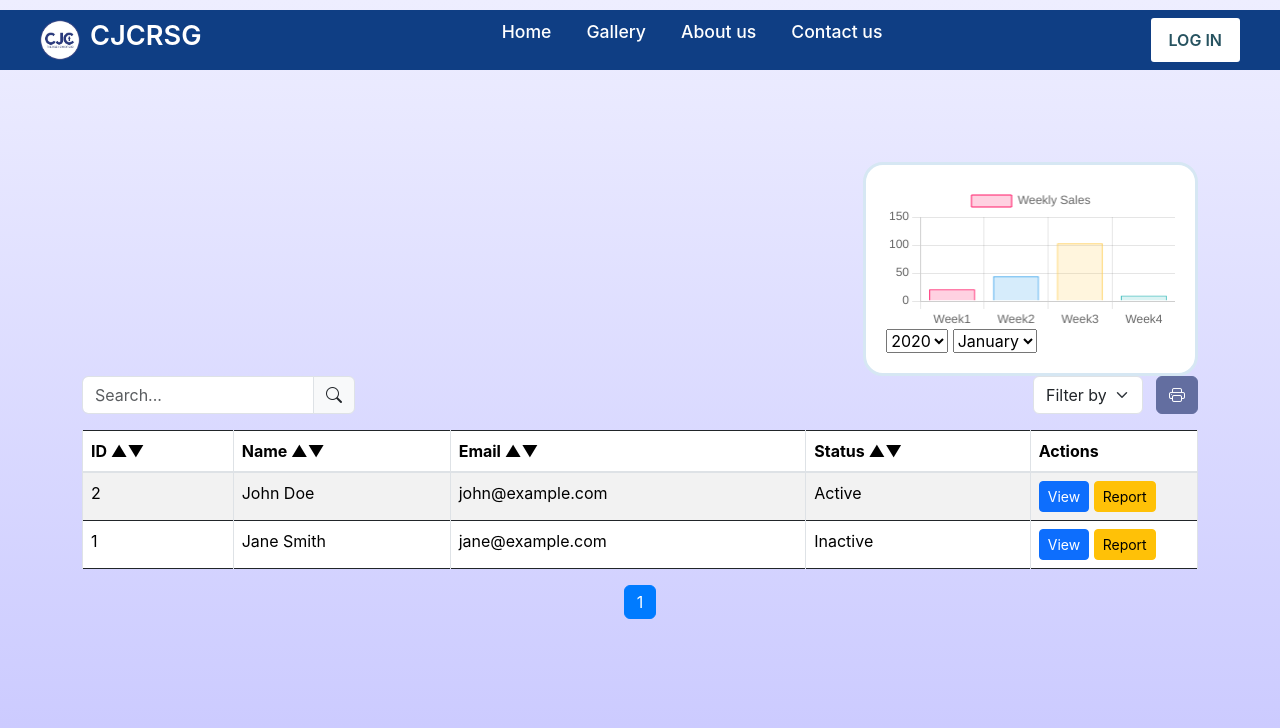
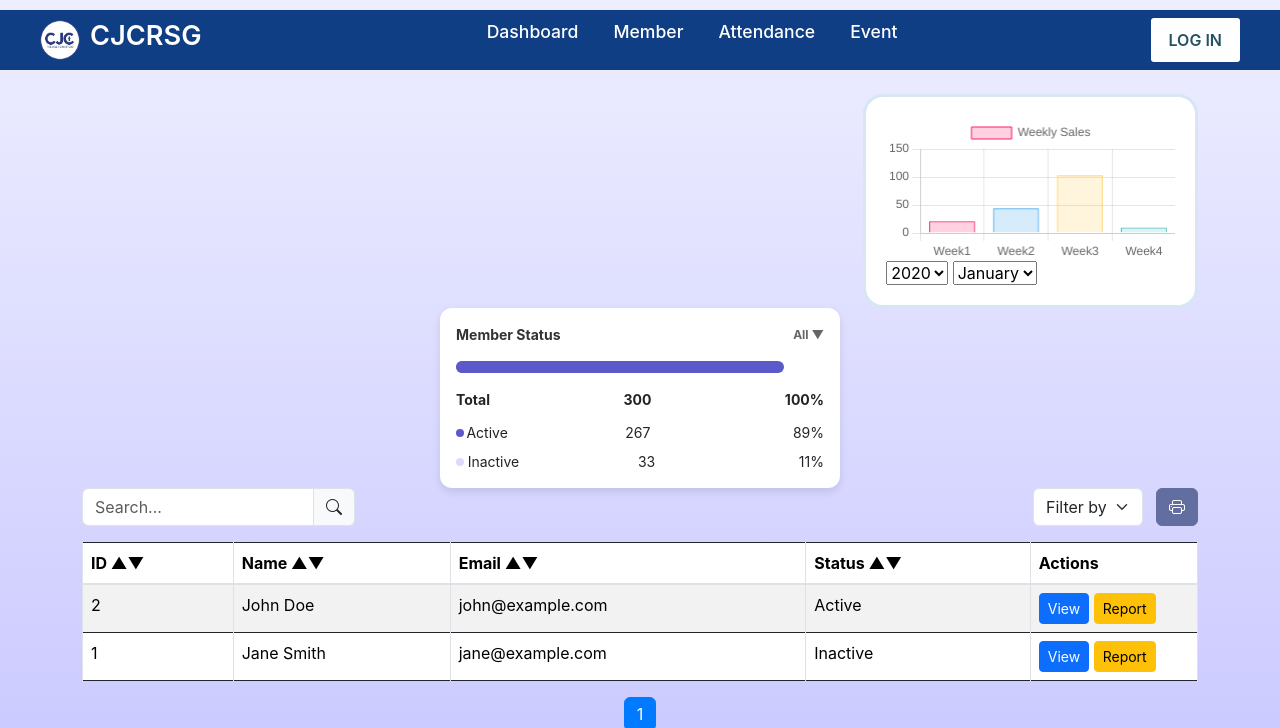
Before and after one commit to michaellllg/newproj, a PHP site: page /dashboard.html in a window 1280 px wide. Shown: the top 728 px of the page. Run offline with PHP 8.4, Linux system fonts and the light colour scheme; some libraries are stand-ins or nearby versions; some web fonts are replaced.

Commit message:
add chart

```diff
--- a/css/dashboard.css
+++ b/css/dashboard.css
@@ -909,3 +909,165 @@ footer a:hover {
     margin-top: 15px;
   }
 }
+
+/* White Container */
+.containery {
+  width: 90%;
+  max-width: 400px;
+  background: #ffffff;
+  border-radius: 12px;
+  padding: 16px;
+  box-shadow: 0px 4px 8px rgba(0, 0, 0, 0.1);
+  box-sizing: border-box;
+  margin: 0 auto;
+}
+
+/* Widget Styling */
+.member-status-widget {
+  width: 100%;
+  font-size: 14px;
+}
+
+/* Header Styling */
+.header {
+  display: flex;
+  justify-content: space-between;
+  align-items: center;
+  margin-bottom: 16px;
+}
+
+.title {
+  font-weight: bold;
+  color: #333;
+}
+
+.filter-button {
+  background: none;
+  border: none;
+  font-size: 12px;
+  color: #666;
+  cursor: pointer;
+  font-weight: bold;
+}
+
+/* Progress Bar Styling */
+.progress-bar {
+  position: relative;
+  height: 12px;
+  background-color: #e0e0e0;
+  border-radius: 6px;
+  margin-bottom: 16px;
+  overflow: hidden;
+}
+
+.inactive-bar {
+  position: absolute;
+  height: 100%;
+  width: 11%;
+  background-color: #4e4796;
+  border-radius: 6px 0 0 6px;
+}
+
+.active-bar {
+  position: absolute;
+  height: 100%;
+  width: 89%;
+  background-color: #5c5acb;
+  border-radius: 0 6px 6px 0;
+}
+
+/* Stats Section */
+.stats {
+  display: flex;
+  flex-direction: column;
+}
+
+.total {
+  display: flex;
+  justify-content: space-between;
+  margin-bottom: 12px;
+  font-weight: bold;
+}
+
+.status {
+  display: flex;
+  flex-direction: column;
+  gap: 8px;
+}
+
+.status-item {
+  display: flex;
+  justify-content: space-between;
+  align-items: center;
+}
+
+.status-dot {
+  display: inline-block;
+  width: 8px;
+  height: 8px;
+  border-radius: 50%;
+}
+
+.status-dot.active {
+  background-color: #5c5acb;
+}
+
+.status-dot.inactive {
+  background-color: #dcd9ff;
+}
+
+.num {
+  position: relative;
+  right: 55px;
+}
+
+.statusw {
+  position: relative;
+  right: 85px;
+}
+
+/* Responsiveness */
+@media (max-width: 480px) {
+  .member-status-widget {
+    font-size: 12px;
+  }
+
+  .filter-button {
+    font-size: 10px;
+  }
+
+  .progress-bar {
+    height: 10px;
+  }
+
+  .status-item {
+    font-size: 12px;
+  }
+
+  .num {
+    position: relative;
+    right: 45px; /* Adjusted for smaller screens */
+  }
+
+  .statusw {
+    position: relative;
+    right: 60px; /* Adjusted for smaller screens */
+  }
+}
+
+@media (max-width: 320px) {
+  /* Further adjustments for very small screens */
+  .num {
+    position: relative;
+    right: 10px;
+  }
+
+  .statusw {
+    position: relative;
+    right: 15px;
+  }
+
+  .filter-button {
+    font-size: 9px;
+  }
+}
--- a/css/style.css
+++ b/css/style.css
@@ -463,7 +463,7 @@ header {
 
 .navbar .close-btn {
     position: absolute;
-    right: 20px;
+    right: 200px;
     top: 20px;
     display: none;
     color: #000;
--- a/dashboard.html
+++ b/dashboard.html
@@ -32,10 +32,10 @@
           </a>
           <ul class="links">
               <span class="close-btn material-symbols-rounded">close</span>
-              <li><a href="#">Home</a></li>
-              <li><a href="#">Gallery</a></li>
-              <li><a href="#">About us</a></li>
-              <li><a href="#">Contact us</a></li>
+              <li><a href="#">Dashboard</a></li>
+              <li><a href="#">Member</a></li>
+              <li><a href="#">Attendance</a></li>
+              <li><a href="#">Event</a></li>
           </ul>
           <button class="login-btn">LOG IN</button>
       </nav>
@@ -46,14 +46,15 @@
 
 
     <div class="container mt-4">
-<br><br>
 
 
 
-<div class="chartMenu">
+  <div class="chartCard">
 
-  </div>
-  <div class="chartCard">
+
+
+
+
     <div class="chartBox">
       <canvas id="myChart"></canvas>
       <select id="year" onchange="changeMonitoring()">
@@ -71,6 +72,43 @@
     </div>
   </div>
   <script type="text/javascript" src="https://cdn.jsdelivr.net/npm/chart.js/dist/chart.umd.min.js"></script>
+
+  <div class="containery">
+    <div class="member-status-widget">
+      <div class="header">
+        <span class="title">Member Status</span>
+        <button class="filter-button">All ▼</button>
+      </div>
+      <div class="progress-bar">
+        <div class="inactive-bar"></div>
+        <div class="active-bar"></div>
+      </div>
+      <div class="stats">
+        <div class="total">
+          <span>Total</span>
+          <span>300</span>
+          <span>100%</span>
+        </div>
+        <div class="status">
+          <div class="status-item">
+            <span class="status-dot active"></span>
+            <span class="statusw">Active</span>
+            <span class="num">267</span>
+            <span class="perc">89%</span>
+          </div>
+          <div class="status-item">
+            <span class="status-dot inactive"></span>
+            <span class="statusw">Inactive</span>
+            <span class="num">33</span>
+            <span class="perc">11%</span>
+          </div>
+        </div>
+      </div>
+    </div>
+  </div>
+
+
+
 
 <!-- Search and Filter -->
 <div class="row mb-3 align-items-center">
@@ -91,6 +129,8 @@
         </button>
     </div>
 </div>
+
+
 
 
         <!-- Table -->
@@ -147,6 +187,8 @@
             </ul>
         </nav>
     </div>
+
+
 
     <!-- Bootstrap JS and Popper.js -->
     <script src="https://cdn.jsdelivr.net/npm/bootstrap@5.3.0-alpha3/dist/js/bootstrap.bundle.min.js"></script>
```
